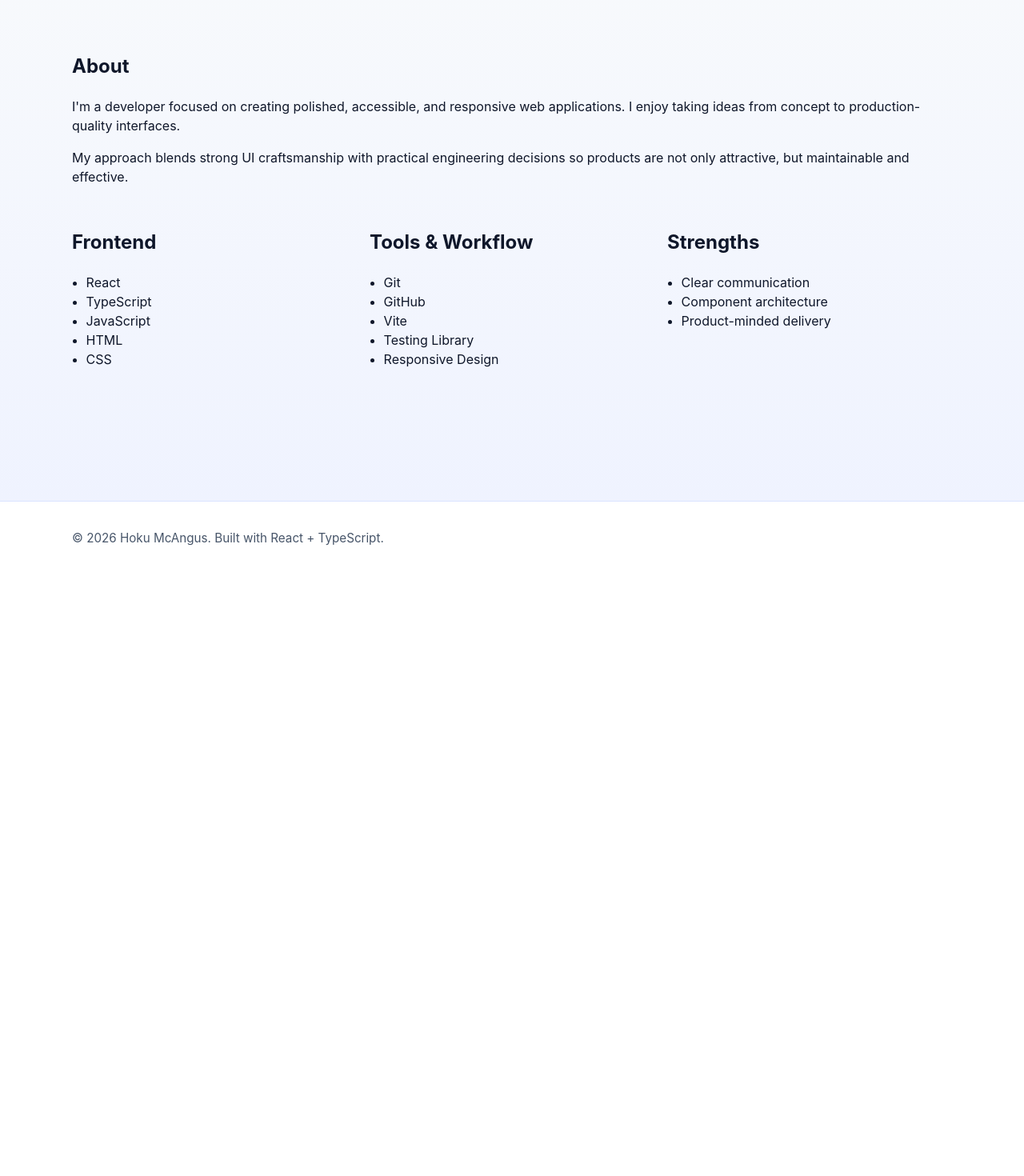
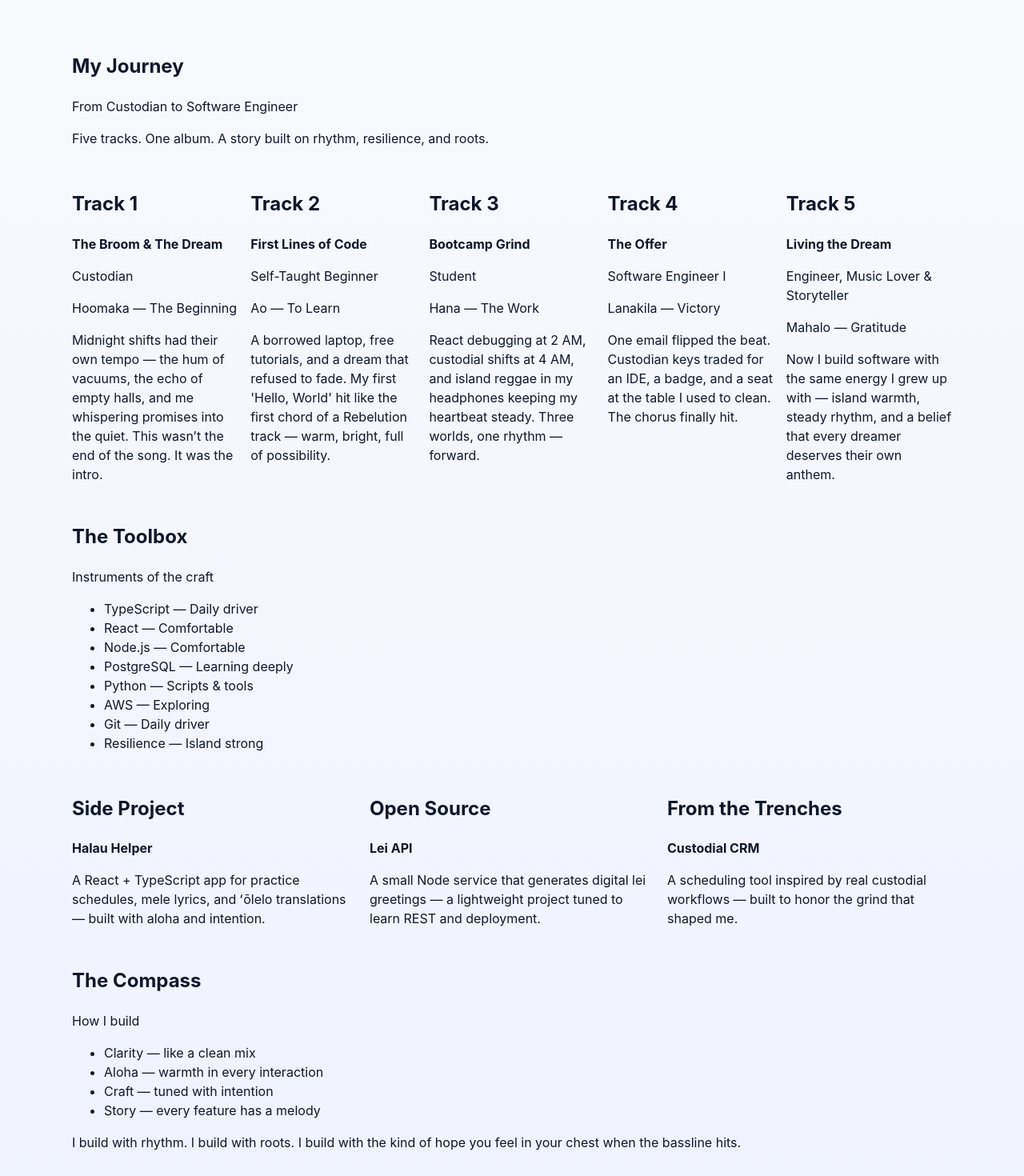
Before and after one commit to hokumcangus/hoku-mcangus-portfolio, a React (Vite) app: page /about in a window 1280 px wide. Shown: the part 80-1550 px from the top of the page at 80% size. Before the commit the page ends 800 px from the top, so only its background shows below. Built offline with nearby package versions, Linux system fonts and the light colour scheme; the HTML template or start-up script is replaced by a standard one.

Commit message:
Refactor site copy to island reggae story content

```diff
--- a/src/components/layout/Footer.tsx
+++ b/src/components/layout/Footer.tsx
@@ -1,8 +1,12 @@
+import { storyContent } from "../../data/storyContent"
+
 function Footer() {
   return (
     <footer className="site-footer">
       <div className="site-shell footer-inner">
-        <p>© {new Date().getFullYear()} Hoku McAngus. Built with React + TypeScript.</p>
+        <p>
+          © {new Date().getFullYear()} Hoku McAngus. {storyContent.connect.footer}
+        </p>
       </div>
     </footer>
   )
--- /dev/null
+++ b/src/data/storyContent.ts
@@ -0,0 +1,111 @@
+export const storyContent = {
+  hero: {
+    kicker: "Aloha, I'm",
+    title: "Living the Dream",
+    subtitle:
+      "From late-night mops to morning standups — a rise-up story with island roots and reggae soul.",
+    heading: "Full-Stack Engineer with Island Rhythm",
+    ctaPrimary: "Join my ohana",
+    ctaSecondary: "Talk story",
+  },
+
+  journey: {
+    title: "My Journey",
+    subtitle: "From Custodian to Software Engineer",
+    description:
+      "Five tracks. One album. A story built on rhythm, resilience, and roots.",
+    chapters: [
+      {
+        chapter: "Track 1",
+        title: "The Broom & The Dream",
+        role: "Custodian",
+        lesson: "Hoomaka — The Beginning",
+        text: "Midnight shifts had their own tempo — the hum of vacuums, the echo of empty halls, and me whispering promises into the quiet. This wasn’t the end of the song. It was the intro.",
+      },
+      {
+        chapter: "Track 2",
+        title: "First Lines of Code",
+        role: "Self-Taught Beginner",
+        lesson: "Ao — To Learn",
+        text: "A borrowed laptop, free tutorials, and a dream that refused to fade. My first 'Hello, World' hit like the first chord of a Rebelution track — warm, bright, full of possibility.",
+      },
+      {
+        chapter: "Track 3",
+        title: "Bootcamp Grind",
+        role: "Student",
+        lesson: "Hana — The Work",
+        text: "React debugging at 2 AM, custodial shifts at 4 AM, and island reggae in my headphones keeping my heartbeat steady. Three worlds, one rhythm — forward.",
+      },
+      {
+        chapter: "Track 4",
+        title: "The Offer",
+        role: "Software Engineer I",
+        lesson: "Lanakila — Victory",
+        text: "One email flipped the beat. Custodian keys traded for an IDE, a badge, and a seat at the table I used to clean. The chorus finally hit.",
+      },
+      {
+        chapter: "Track 5",
+        title: "Living the Dream",
+        role: "Engineer, Music Lover & Storyteller",
+        lesson: "Mahalo — Gratitude",
+        text: "Now I build software with the same energy I grew up with — island warmth, steady rhythm, and a belief that every dreamer deserves their own anthem.",
+      },
+    ],
+  },
+
+  toolbox: {
+    title: "The Toolbox",
+    subtitle: "Instruments of the craft",
+    skills: [
+      "TypeScript — Daily driver",
+      "React — Comfortable",
+      "Node.js — Comfortable",
+      "PostgreSQL — Learning deeply",
+      "Python — Scripts & tools",
+      "AWS — Exploring",
+      "Git — Daily driver",
+      "Resilience — Island strong",
+    ],
+    builds: [
+      {
+        label: "Side Project",
+        title: "Halau Helper",
+        description:
+          "A React + TypeScript app for practice schedules, mele lyrics, and ʻōlelo translations — built with aloha and intention.",
+      },
+      {
+        label: "Open Source",
+        title: "Lei API",
+        description:
+          "A small Node service that generates digital lei greetings — a lightweight project tuned to learn REST and deployment.",
+      },
+      {
+        label: "From the Trenches",
+        title: "Custodial CRM",
+        description:
+          "A scheduling tool inspired by real custodial workflows — built to honor the grind that shaped me.",
+      },
+    ],
+  },
+
+  compass: {
+    title: "The Compass",
+    subtitle: "How I build",
+    principles: [
+      "Clarity — like a clean mix",
+      "Aloha — warmth in every interaction",
+      "Craft — tuned with intention",
+      "Story — every feature has a melody",
+    ],
+    quote:
+      "I build with rhythm. I build with roots. I build with the kind of hope you feel in your chest when the bassline hits.",
+  },
+
+  connect: {
+    title: "Join the ohana",
+    intro: "Let’s talk story — whether you're hiring, building, or just vibing.",
+    cta: "E komo mai",
+    footer:
+      "Mahalo for stopping by. Wishing you and your ohana good vibes and good days.",
+  },
+} as const
--- a/src/pages/About.tsx
+++ b/src/pages/About.tsx
@@ -1,35 +1,59 @@
-const skillGroups = {
-  Frontend: ["React", "TypeScript", "JavaScript", "HTML", "CSS"],
-  "Tools & Workflow": ["Git", "GitHub", "Vite", "Testing Library", "Responsive Design"],
-  Strengths: ["Clear communication", "Component architecture", "Product-minded delivery"],
-}
+import { storyContent } from "../data/storyContent"
 
 function About() {
   return (
     <div className="site-shell page-content">
       <section className="section-block">
-        <h1>About</h1>
-        <p>
-          I&apos;m a developer focused on creating polished, accessible, and responsive web
-          applications. I enjoy taking ideas from concept to production-quality interfaces.
-        </p>
-        <p>
-          My approach blends strong UI craftsmanship with practical engineering decisions so
-          products are not only attractive, but maintainable and effective.
-        </p>
+        <h1>{storyContent.journey.title}</h1>
+        <p>{storyContent.journey.subtitle}</p>
+        <p>{storyContent.journey.description}</p>
       </section>
 
       <section className="section-block skills-grid">
-        {Object.entries(skillGroups).map(([groupName, skills]) => (
-          <article key={groupName}>
-            <h2>{groupName}</h2>
-            <ul>
-              {skills.map(skill => (
-                <li key={skill}>{skill}</li>
-              ))}
-            </ul>
+        {storyContent.journey.chapters.map(chapter => (
+          <article key={chapter.chapter}>
+            <h2>{chapter.chapter}</h2>
+            <p>
+              <strong>{chapter.title}</strong>
+            </p>
+            <p>{chapter.role}</p>
+            <p>{chapter.lesson}</p>
+            <p>{chapter.text}</p>
           </article>
         ))}
+      </section>
+
+      <section className="section-block">
+        <h2>{storyContent.toolbox.title}</h2>
+        <p>{storyContent.toolbox.subtitle}</p>
+        <ul>
+          {storyContent.toolbox.skills.map(skill => (
+            <li key={skill}>{skill}</li>
+          ))}
+        </ul>
+      </section>
+
+      <section className="section-block skills-grid">
+        {storyContent.toolbox.builds.map(build => (
+          <article key={build.title}>
+            <h2>{build.label}</h2>
+            <p>
+              <strong>{build.title}</strong>
+            </p>
+            <p>{build.description}</p>
+          </article>
+        ))}
+      </section>
+
+      <section className="section-block">
+        <h2>{storyContent.compass.title}</h2>
+        <p>{storyContent.compass.subtitle}</p>
+        <ul>
+          {storyContent.compass.principles.map(principle => (
+            <li key={principle}>{principle}</li>
+          ))}
+        </ul>
+        <p>{storyContent.compass.quote}</p>
       </section>
     </div>
   )
--- a/src/pages/Contact.tsx
+++ b/src/pages/Contact.tsx
@@ -1,16 +1,15 @@
+import { storyContent } from "../data/storyContent"
+
 function Contact() {
   return (
     <div className="site-shell page-content">
       <section className="section-block">
-        <h1>Contact</h1>
-        <p>
-          Want to collaborate, hire me, or talk through a project? Reach out through any of
-          the channels below.
-        </p>
+        <h1>{storyContent.connect.title}</h1>
+        <p>{storyContent.connect.intro}</p>
       </section>
 
       <section className="section-block contact-card">
-        <h2>Get in touch</h2>
+        <h2>{storyContent.connect.cta}</h2>
         <ul>
           <li>
             Email: <a href="mailto:hoku@example.com">hoku@example.com</a>
@@ -22,6 +21,7 @@ function Contact() {
             LinkedIn: <a href="https://www.linkedin.com">linkedin.com</a>
           </li>
         </ul>
+        <p>{storyContent.connect.footer}</p>
       </section>
     </div>
   )
--- a/src/pages/Home.tsx
+++ b/src/pages/Home.tsx
@@ -1,6 +1,7 @@
 import { Link } from "react-router-dom"
 import ProjectCard from "../components/projects/ProjectCard"
 import { projects } from "../data/projects"
+import { storyContent } from "../data/storyContent"
 
 const featuredProjects = projects.filter(project => project.featured)
 
@@ -8,18 +9,16 @@ export default function Home() {
   return (
     <div className="site-shell page-content home-page">
       <section className="hero">
-        <p className="eyebrow">Software Developer Portfolio</p>
-        <h1>Hi, I&apos;m Hoku McAngus — I build modern web experiences.</h1>
-        <p>
-          I design and develop responsive, user-friendly applications with clean UI,
-          maintainable architecture, and practical real-world functionality.
-        </p>
+        <p className="eyebrow">{storyContent.hero.kicker}</p>
+        <h1>{storyContent.hero.title}</h1>
+        <p>{storyContent.hero.subtitle}</p>
+        <p>{storyContent.hero.heading}</p>
         <div className="hero-actions">
           <Link className="button primary" to="/projects">
-            View Projects
+            {storyContent.hero.ctaPrimary}
           </Link>
           <Link className="button" to="/contact">
-            Contact Me
+            {storyContent.hero.ctaSecondary}
           </Link>
         </div>
       </section>
```
Also changed, not shown: 1 other file (tests, documents, lock files or other folders).
